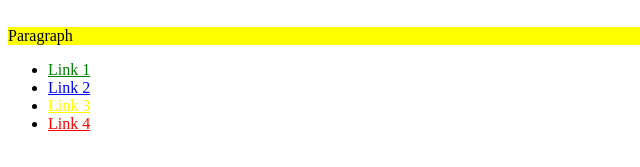
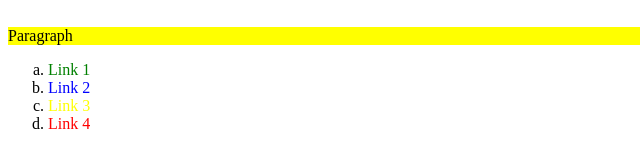
Before and after one commit to ChristofferNygren/css-exercises, a plain HTML site: page Exercise 1/index.html in a window 1280 px wide. Shown: the part 331-498 px from the top of the page, 0-640 px from the left. Drawn offline with Linux system fonts and the light colour scheme.

Commit message:
Changed the look of the ul, removed underlines and made it ordered with lower-case letters

```diff
--- a/Exercise 1/index.css
+++ b/Exercise 1/index.css
@@ -31,3 +31,9 @@ body > div ~ p{
 body > div + p{
     background-color: pink;
 }
+ul{
+    list-style-type: lower-alpha;
+}
+a:link{
+    text-decoration: none;
+}
```
